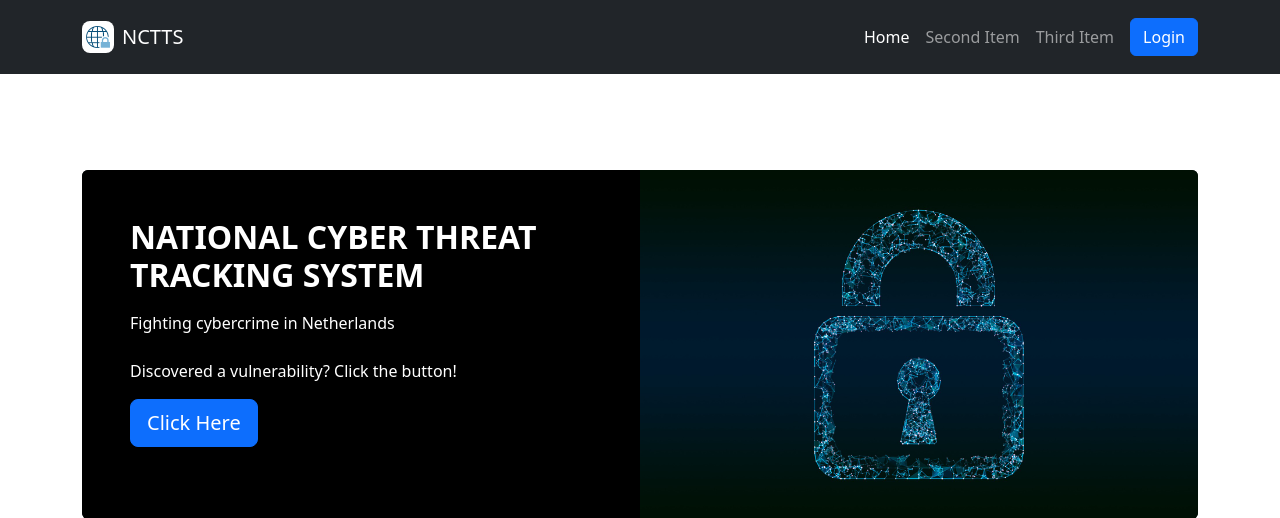
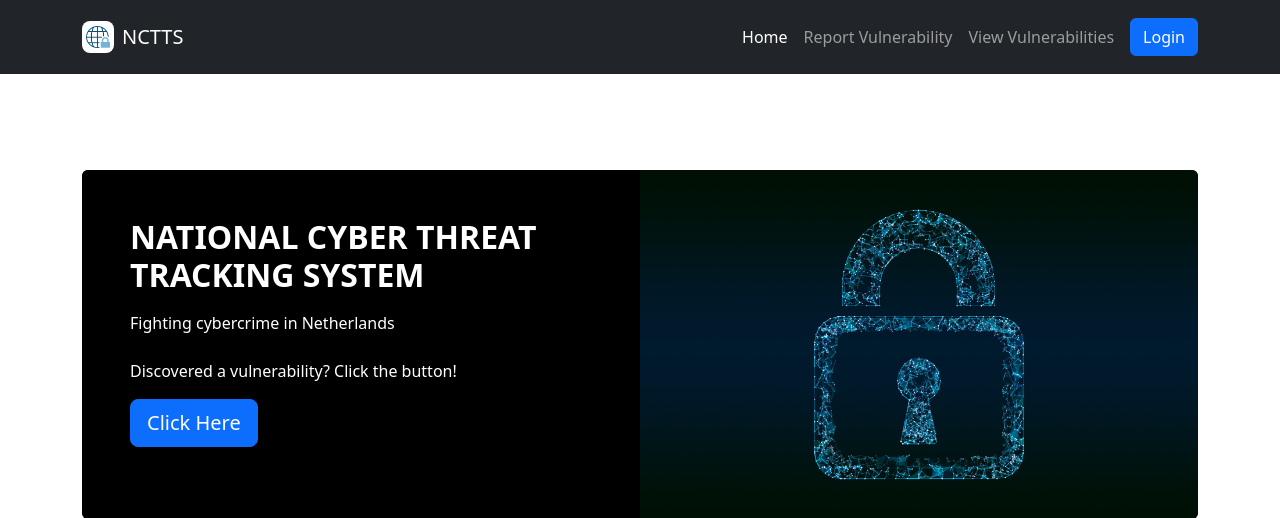
Before and after one commit to mustafa-sibai-essex/4_SSDCS_PCOM7E_2_Coding_Output, a Django app: page / in a window 1280 px wide. Shown: the top 518 px of the page. Run offline with Django 4.2, Linux system fonts and the light colour scheme; some libraries are stand-ins or nearby versions.

Commit message:
linked homepage with reporting a vulnerability

```diff
--- a/nctts/homepage/templates/homepage/home.html
+++ b/nctts/homepage/templates/homepage/home.html
@@ -17,8 +17,8 @@
             <div class="collapse navbar-collapse" id="navcol-5">
                 <ul class="navbar-nav ms-auto">
                     <li class="nav-item"><a class="nav-link active" href="#">Home</a></li>
-                    <li class="nav-item"><a class="nav-link" href="#">Second Item</a></li>
-                    <li class="nav-item"><a class="nav-link" href="#">Third Item</a></li>
+                    <li class="nav-item"><a class="nav-link" href="{% url 'report' %}">Report Vulnerability</a></li>
+                    <li class="nav-item"><a class="nav-link" href="{% url 'report' %}">View Vulnerabilities</a></li>
                 </ul><a class="btn btn-primary ms-md-2" role="button" href="#">Login</a>
             </div>
         </div>
--- a/nctts/nctts/urls.py
+++ b/nctts/nctts/urls.py
@@ -16,12 +16,11 @@ Including another URLconf
 
 from django.contrib import admin
 from django.urls import path, include
-from . import views
 
 urlpatterns = [
     path("admin/", admin.site.urls),
-    path("report/", include("report.urls")),
+    path("report/", include("report.urls"), name='report'),
     path("", include('homepage.urls')),
-    path("lol/", views.LOLView.as_view()),
+    #path("lol/", views.LOLView.as_view()),
     path('operatorview/', include("operatorview.urls"))
 ]
```
